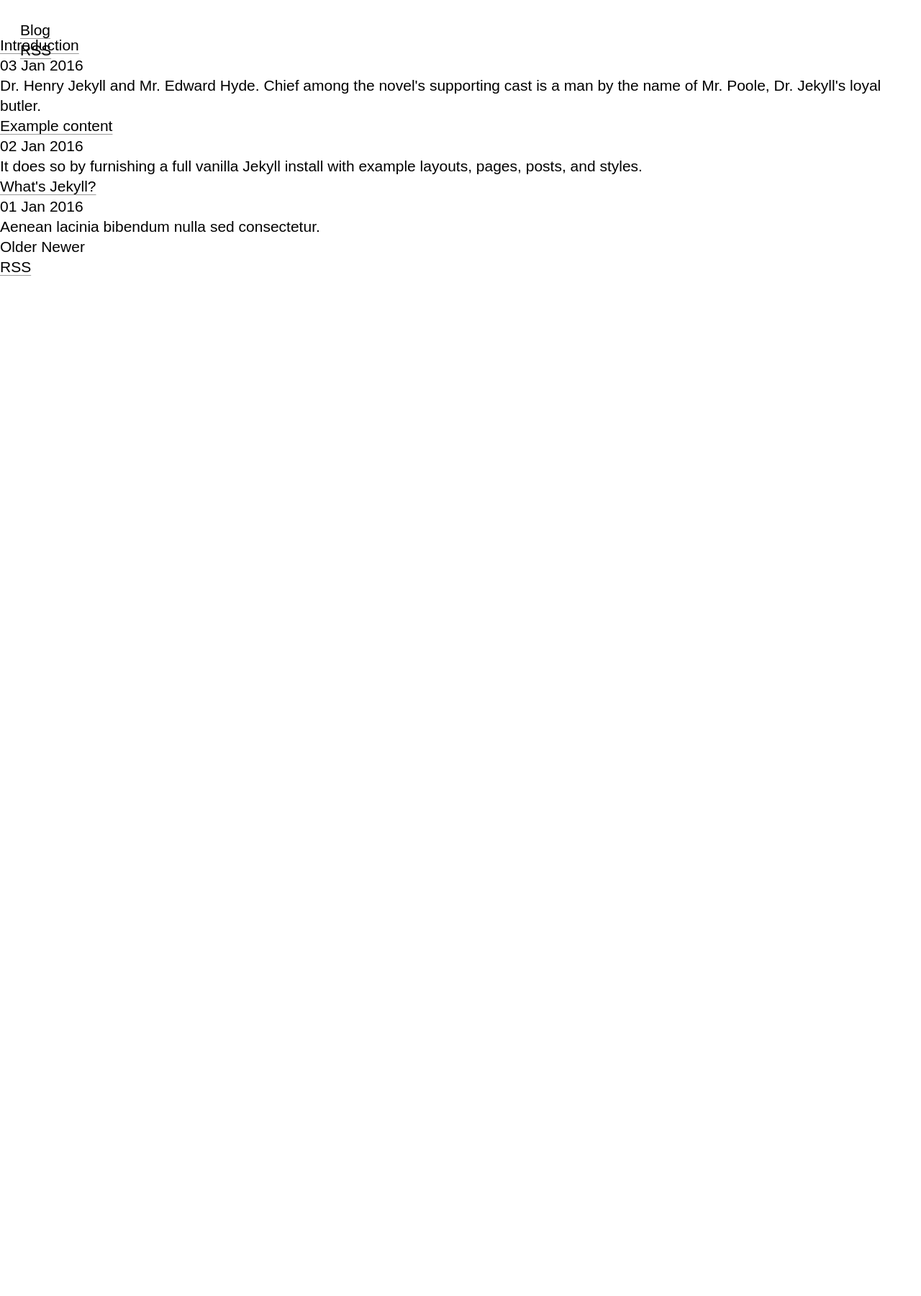
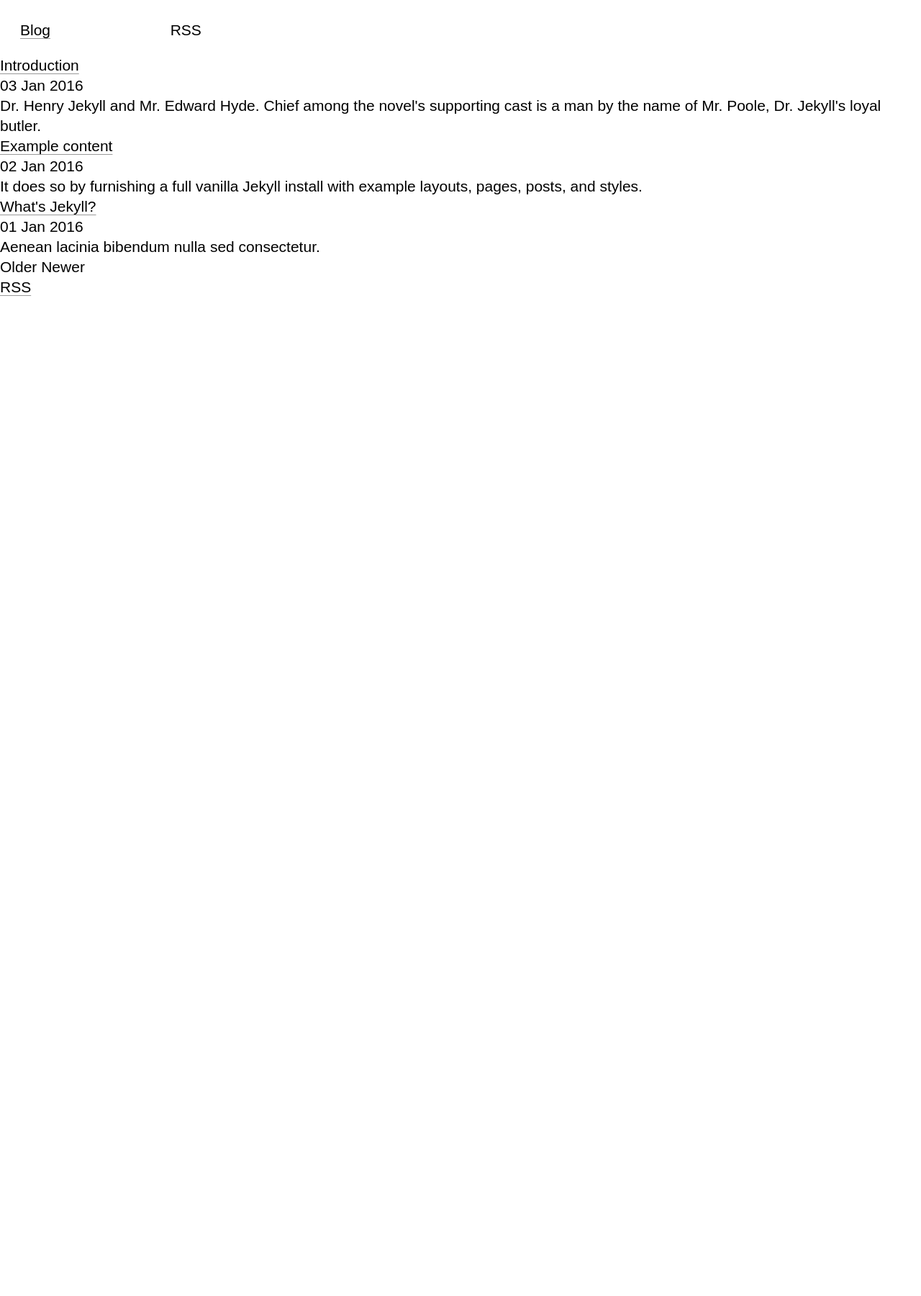
Before and after one commit to fdedic/fdedic.github.io, a Jekyll site: the page built from index.html, in a window 1280 px wide. Shown: the whole page at 72% size. Built offline with Jekyll 4.4.1, drawn with Linux system fonts in a browser that asks for light colours; the list of posts is cut into pages by our own code.

Commit message:
Update default.html

```diff
--- a/_layouts/default.html
+++ b/_layouts/default.html
@@ -4,12 +4,11 @@
   {% include head.html %}
 
   <body>
-      <header class="masthead">
-        <h1 class="masthead-title">
+      <header>
+        <h1>
           <a href="{{ site.baseurl }}/" title="Home">{{ site.title }}</a>
-          <p>{{ site.tagline }}</p>
-          <a href="{{ site.baseurl }}/feed.xml" title="RSS">RSS</a>
         </h1>
+        <div><a href="{{ site.baseurl }}/feed.xml" title="RSS">RSS</a></div>
       </header>
 
       <main>
```
